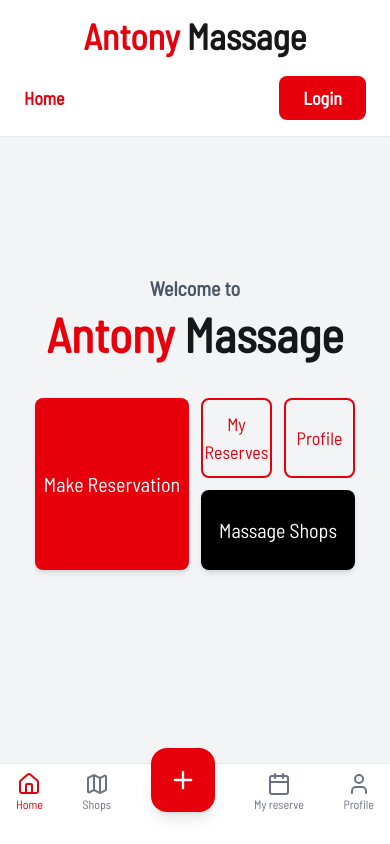
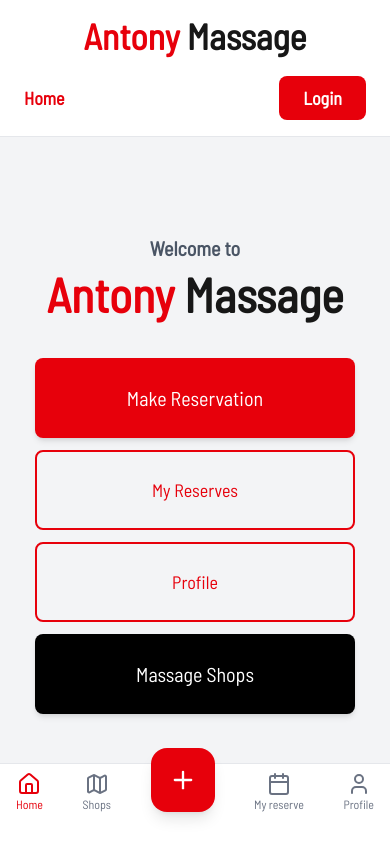
Before and after one commit to guniism/Antony-massage-frontend, a Next.js app: page / in a window 390 px wide. Built offline with nearby package versions, Linux system fonts and the light colour scheme.

Commit message:
fix responsive

```diff
--- a/src/app/(page)/massageshop/page.tsx
+++ b/src/app/(page)/massageshop/page.tsx
@@ -113,7 +113,7 @@ export default function massageShopPage() {
 
     return (
         <div className="flex flex-col items-center p-10 w-full pt-20 md:pt-10">
-                <div className="w-full max-w-4xl space-y-4 mt-16">
+                <div className="w-full max-w-4xl space-y-4 mt-16 mb-24 md:mb-0">
                     <div className="flex flex-row space-x-4">
                         {isAdmin && (
                             <button onClick={()=>{setShowAddShop(true)}} className="w-full bg-gray-800 text-white py-3 rounded-lg font-semibold text-lg hover:bg-gray-700 hover:cursor-pointer transition">
--- a/src/app/(page)/profile/page.tsx
+++ b/src/app/(page)/profile/page.tsx
@@ -60,7 +60,7 @@ export default function Profile() {
 
   return (
     <div className="flex flex-col items-center justify-center min-h-screen bg-white pt-20 md:pt-16 mt-10 md:mt-0">
-      <div className="bg-white rounded-lg p-8 w-full max-w-2xl">
+      <div className="bg-white rounded-lg p-8 w-full max-w-2xl mb-24 md:mb-0">
         <div className="flex items-center justify-center mb-6">
           <Image
             src="/image/antony.jpg"
--- a/src/components/Banner.tsx
+++ b/src/components/Banner.tsx
@@ -2,36 +2,42 @@ import Link from "next/link";
 
 export default function Banner() {
   return (
-    <div className="flex flex-col items-center justify-center h-screen w-full md:p-10 py-10 px-5 bg-gray-100">
+    <div className="flex flex-col items-center justify-center h-screen w-full md:p-10 py-10 px-5 bg-gray-100 pt-60">
+      {/* ส่วนหัวข้อความเหมือนเดิม ไม่เปลี่ยน layout */}
       <h1 className="text-xl font-semibold text-gray-600">Welcome to</h1>
       <h2 className="text-5xl font-bold mt-2">
         <span className="text-red-600">Antony</span> Massage
       </h2>
-      <div className="mt-10 grid grid-cols-4 grid-rows-2 gap-3 md:w-3/4 md:max-w-4xl w-full max-w-xs">
-        <Link href="/reservation" className="col-span-2 row-span-2">
-          <button className="bg-red-600 text-white w-full h-full text-xl rounded-lg font-medium shadow-md hover:bg-red-500 transition hover:cursor-pointer">
+
+      {/* ปุ่มลิงก์: responsive layout */}
+      <div className="mt-10 w-full max-w-xs md:w-3/4 md:max-w-4xl">
+        <div className="flex flex-col gap-3 md:grid md:grid-cols-4 md:grid-rows-2">
+          <Link href="/reservation" className="md:col-span-2 md:row-span-2">
+            <button className="bg-red-600 text-white w-full h-20 md:h-full text-xl rounded-lg font-medium shadow-md hover:bg-red-500 transition">
               Make Reservation
             </button>
           </Link>
-        <Link href="/myreservation" className="col-start-3 row-start-1">
-          <button className="border-2 border-red-600 text-red-600 w-full h-20 text-lg rounded-lg font-medium hover:bg-red-600 hover:text-white transition hover:cursor-pointer">
+
+          <Link href="/myreservation" className="md:col-start-3 md:row-start-1">
+            <button className="border-2 border-red-600 text-red-600 w-full h-20 text-lg rounded-lg font-medium hover:bg-red-600 hover:text-white transition">
               <div className="hidden lg:block">My Reservations</div>
               <div className="lg:hidden block">My Reserves</div>
             </button>
           </Link>
 
-        <Link href="/profile" className="col-start-4 row-start-1">
-          <button className="border-2 border-red-600 text-red-600 w-full h-20 text-lg rounded-lg font-medium hover:bg-red-600 hover:text-white transition hover:cursor-pointer">
+          <Link href="/profile" className="md:col-start-4 md:row-start-1">
+            <button className="border-2 border-red-600 text-red-600 w-full h-20 text-lg rounded-lg font-medium hover:bg-red-600 hover:text-white transition">
               Profile
             </button>
           </Link>
-        <Link href="/massageshop" className="col-span-2 col-start-3 row-start-2">
-          <button className="bg-black text-white w-full h-20 text-xl rounded-lg font-medium shadow-md hover:bg-gray-800 transition hover:cursor-pointer">
+
+          <Link href="/massageshop" className="md:col-span-2 md:col-start-3 md:row-start-2">
+            <button className="bg-black text-white w-full h-20 text-xl rounded-lg font-medium shadow-md hover:bg-gray-800 transition mb-24 md:mb-0">
               Massage Shops
             </button>
           </Link>
         </div>
-
+      </div>
     </div>
   );
 }
```
Lines whose indentation alone changed are shown as unchanged.
